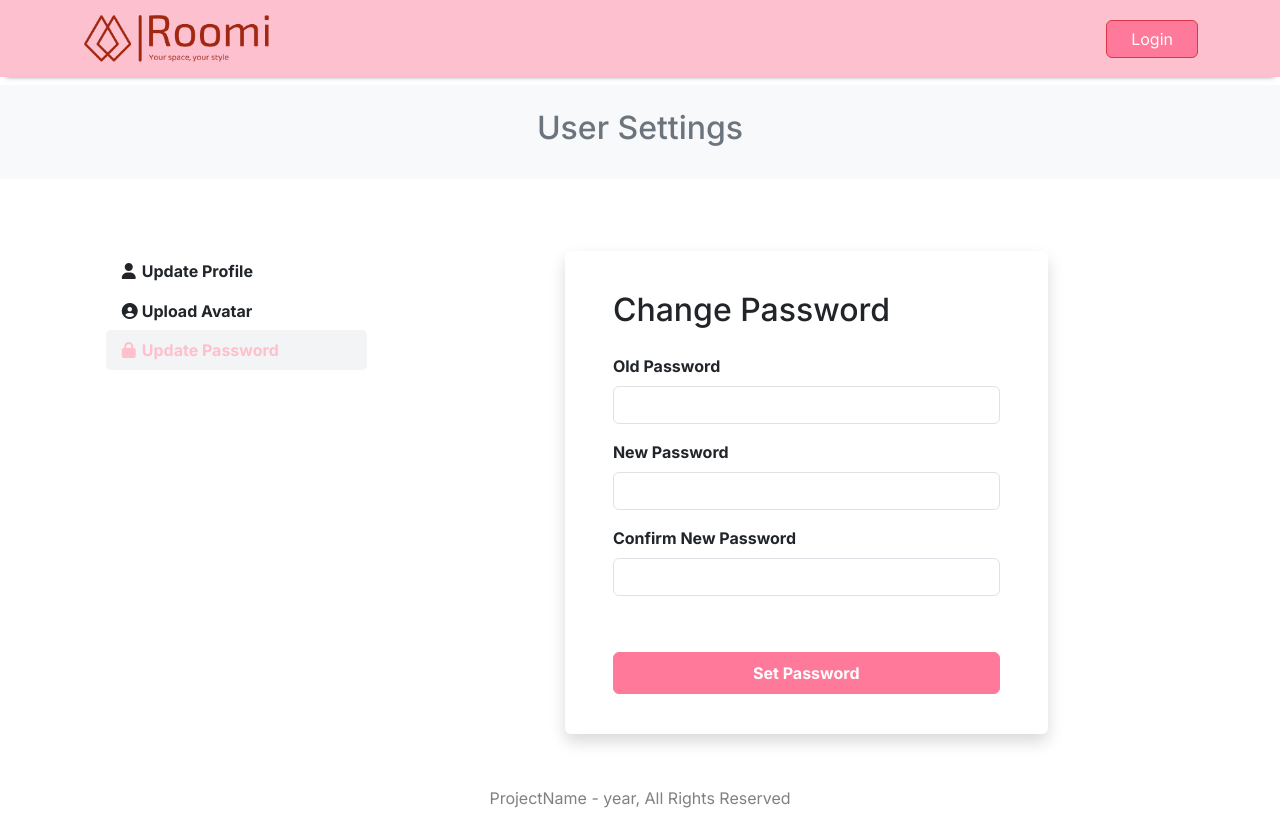
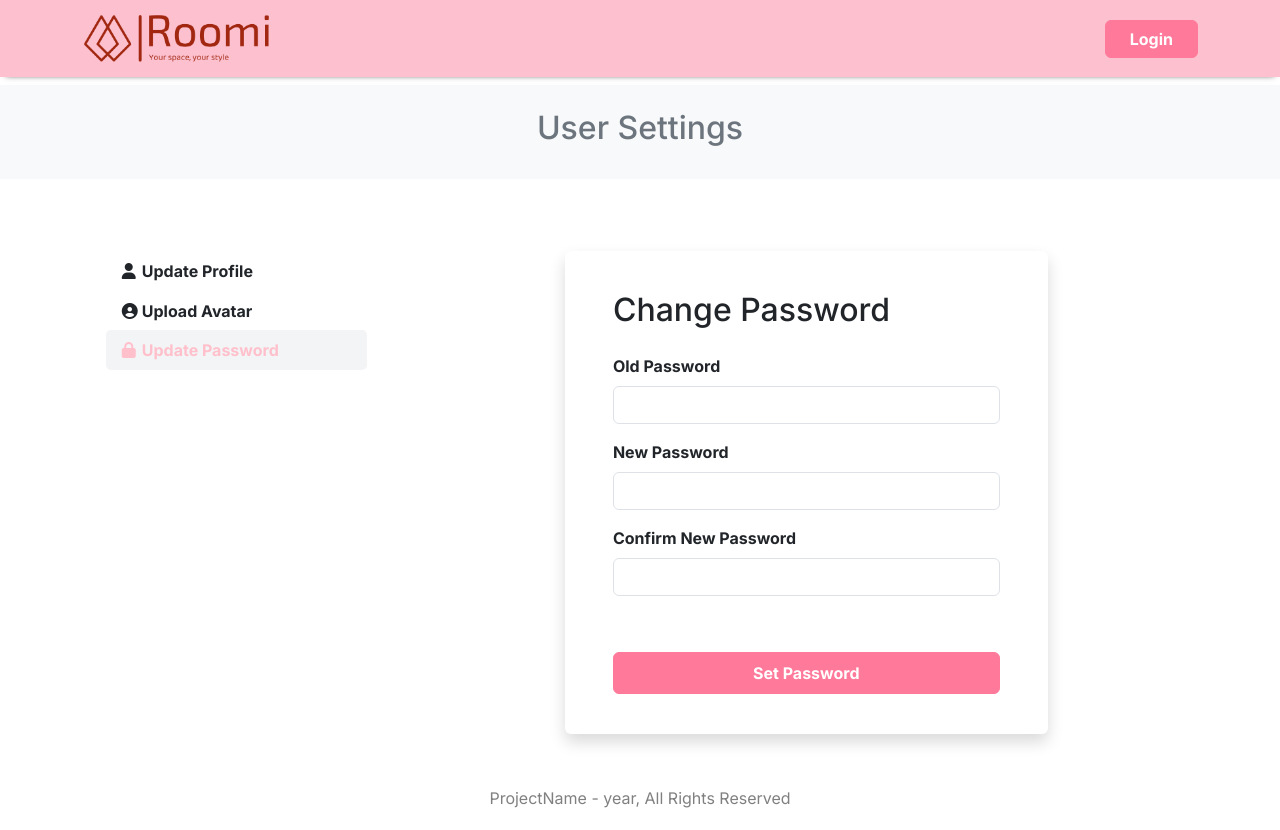
Before and after one commit to HafizhIslami/nextjs-project, a Next.js app: page /me/update_password in a window 1280 px wide. Built offline with nearby package versions, Linux system fonts and the light colour scheme; no server answers.

Commit message:
change header login button color

```diff
--- a/components/layout/Header.tsx
+++ b/components/layout/Header.tsx
@@ -104,7 +104,7 @@ const Header = () => {
               {data === null && (
                 <Link
                   href={"/login"}
-                  className="btn btn-danger px-4 text-white login-header-btn float-right"
+                  className="btn form-btn mt-0 px-4 text-white login-header-btn float-right"
                 >
                   Login
                 </Link>
```
